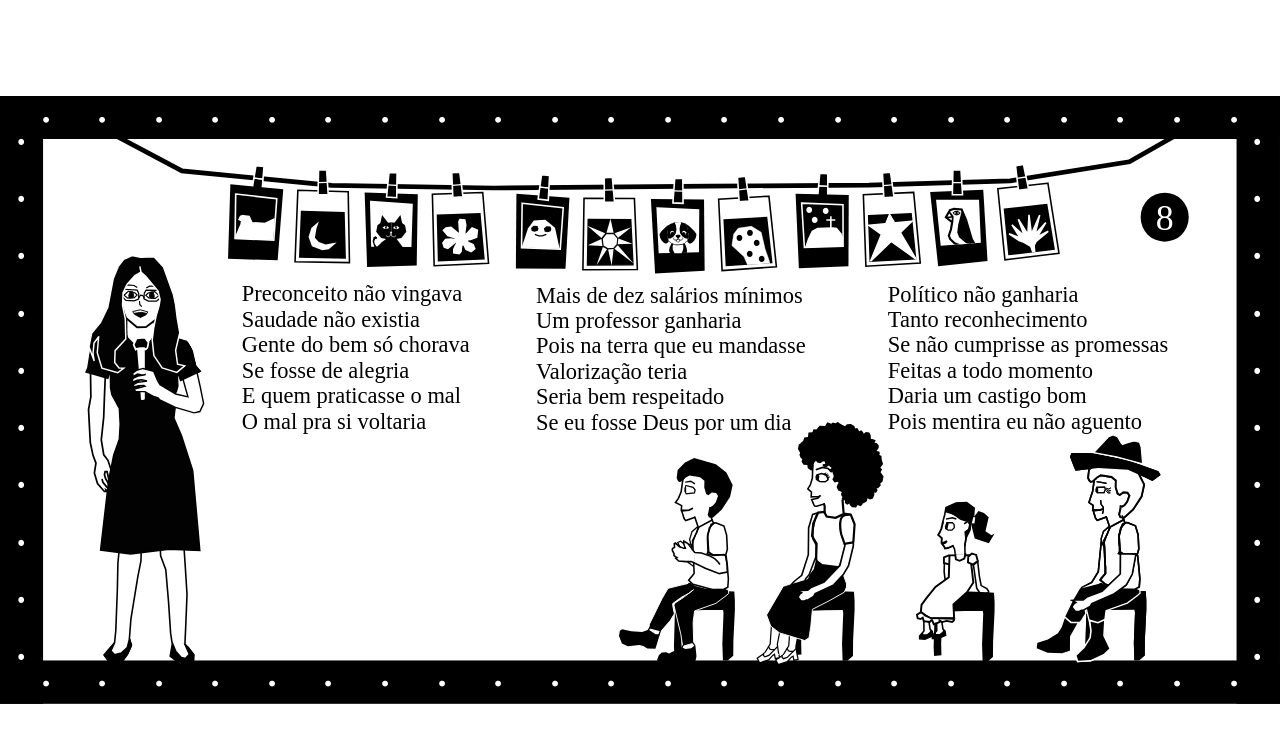
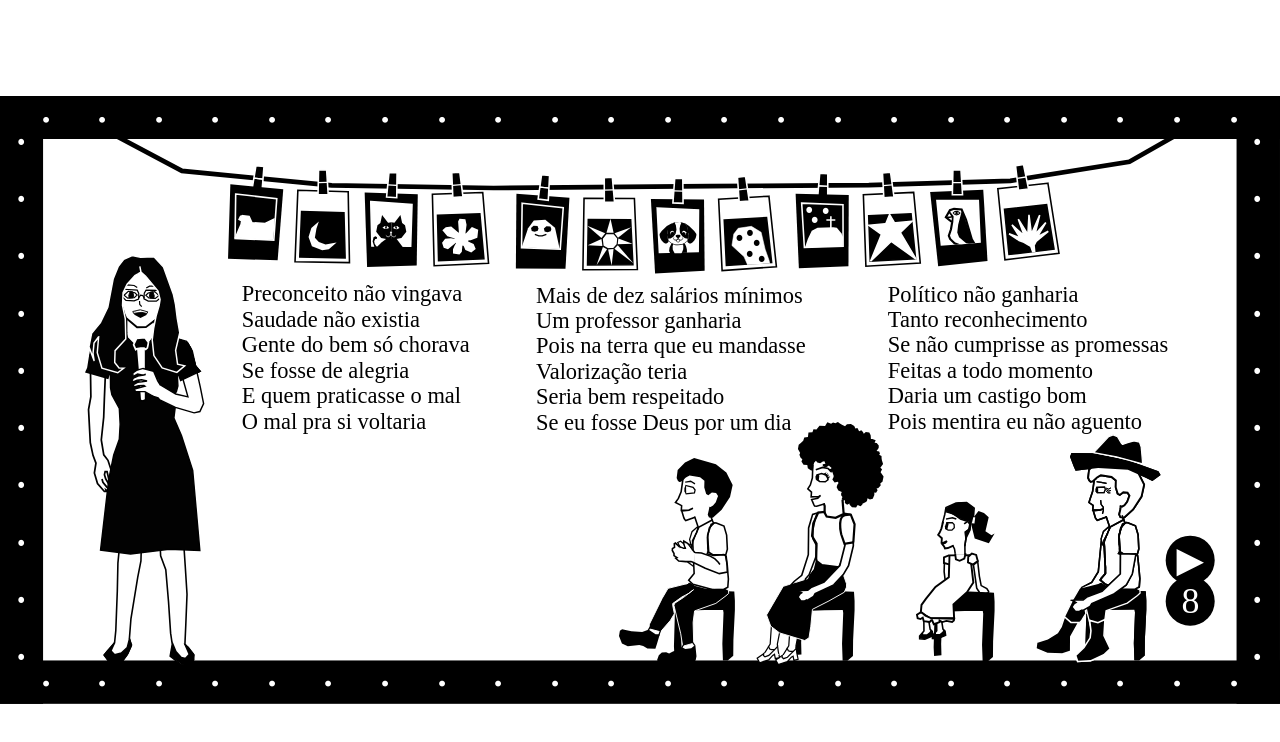
Before and after one commit to yasminalmeidaa/se-eu-fosse-deus-por-um-dia-web-arte, a plain HTML site: page pages/tela9.html in a window 1280 px wide. Drawn offline with Linux system fonts and the light colour scheme.

Commit message:
botao de som tela 9

```diff
--- a/pages/estilotela9.css
+++ b/pages/estilotela9.css
@@ -66,8 +66,8 @@ body {
     position:absolute;
     /* top:50%;
     left:50%; */
-    top: 20%;
-    left: 91%;
+    top: 83%;
+    left: 93%;
     /*-webkit-transform:translate3d(-50%, -50%, 0);
     -moz-transform:translate3d(-50%, -50%, 0);
     transform:translate3d(1210%, -500%, 0); */
@@ -86,3 +86,46 @@ body {
 
     transform: translate(-50%, -50%);
 }
+
+.botaoAudio {
+    background-color: black;
+    color: white;
+    border: none;
+    border-radius: 50%;
+    display: flex;
+    justify-content: center;
+    align-items: center;
+    /* width: 50px;
+    height: 50px; */
+    width: clamp(24px, 3.8%, 50px);
+    height: auto;
+    aspect-ratio: 1 / 1;
+    font-family: "Amiri";
+    /* font-size: 40px; */
+    font-size: clamp(16px, 2.8vw, 40px);
+    text-align: center;
+    text-decoration: none;
+    cursor: pointer;
+    position:absolute;
+    /* top:50%;
+    left:50%; */
+    top: 70%;
+    left: 93%;
+    /* -webkit-transform:translate3d(-50%, -50%, 0);
+    -moz-transform:translate3d(-50%, -50%, 0);
+    transform:translate3d(1190%, 410%, 0); */
+    transform: translate(-50%, -50%);
+}
+
+.botaoAudio::before {
+    content: "";
+    position: absolute;
+
+    width: max(44px, 100%);
+    height: max(44px, 100%);
+
+    top: 50%;
+    left: 50%;
+
+    transform: translate(-50%, -50%);
+}
--- a/pages/tela9.html
+++ b/pages/tela9.html
@@ -20,13 +20,23 @@
   </div>
 
 <audio id="meuAudio" src="../assets/audioestrofes1113e14mp3.mp3"></audio>
+<button id="botaoAudio" class="botaoAudio" onclick="alternarSom()">▶︎</button>
 
 <script>
-  window.addEventListener('click', function() {
-    let audio = document.getElementById('meuAudio');
-    audio.play();
-  }, { once: true });
+  const audio = document.getElementById("meuAudio");
+  const botao = document.getElementById("botaoAudio");
+
+  function alternarSom() {
+    if (audio.paused) {
+      audio.play();
+      botao.textContent = "⏸︎";
+    } else {
+      audio.pause();
+      botao.textContent = "▶︎";
+    }
+  }
 </script>
+
 
 </body>
 </html>
```
